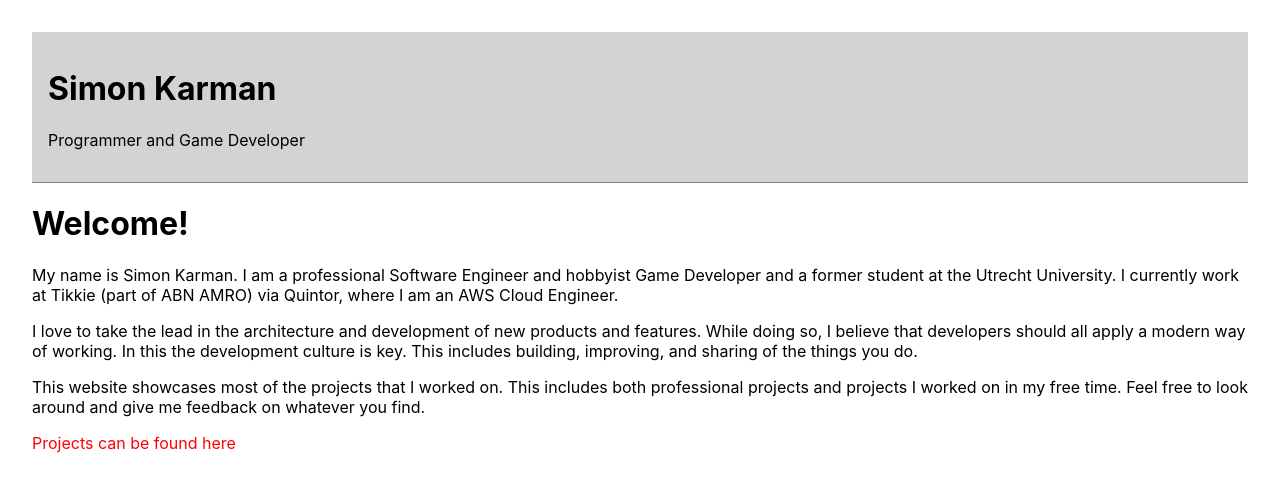
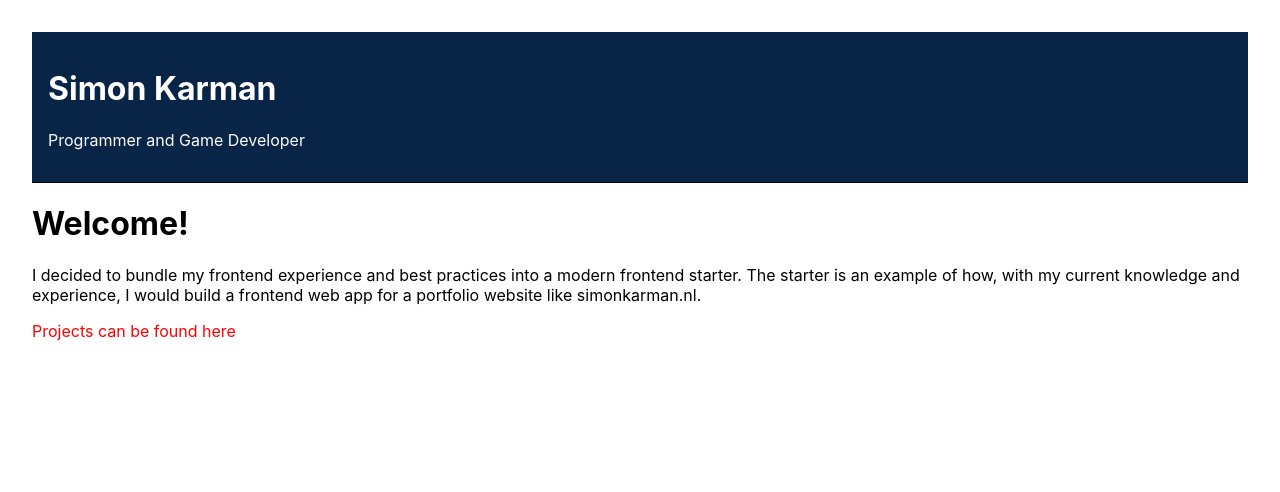
Before and after one commit to simonkarman/nextjs-frontend-app-starter, a Next.js app: page /simonkarman-next/ in a window 1280 px wide. Shown: the top 492 px of the page. Built offline with nearby package versions, Linux system fonts and the light colour scheme.

Commit message:
Improved some description, the README.md, and the styling

```diff
--- a/pages/_app.tsx
+++ b/pages/_app.tsx
@@ -4,10 +4,10 @@ import Link from 'next/link';
 import styled from 'styled-components';
 
 const Header = styled.div`
-  background-color: lightgray;
-  border-bottom: 1px solid gray;
+  background-color: #082447;
+  border-bottom: 1px solid black;
   padding: 1em;
-  color: black;
+  color: white;
 `;
 
 function MyApp({ Component, pageProps }: AppProps) {
--- a/pages/index.tsx
+++ b/pages/index.tsx
@@ -5,16 +5,9 @@ const HomePage: NextPage = () => (
   <>
     <h1>Welcome!</h1>
     <p>
-      My name is Simon Karman. I am a professional Software Engineer and hobbyist Game Developer and a former student at the Utrecht University. I
-      currently work at Tikkie (part of ABN AMRO) via Quintor, where I am an AWS Cloud Engineer.
-    </p>
-    <p>
-      I love to take the lead in the architecture and development of new products and features. While doing so, I believe that developers should all
-      apply a modern way of working. In this the development culture is key. This includes building, improving, and sharing of the things you do.
-    </p>
-    <p>
-      This website showcases most of the projects that I worked on. This includes both professional projects and projects I worked on in my free
-      time. Feel free to look around and give me feedback on whatever you find.
+      I decided to bundle my frontend experience and best practices into a modern frontend starter.
+      The starter is an example of how, with my current knowledge and experience,
+      I would build a frontend web app for a portfolio website like simonkarman.nl.
     </p>
     <p>
       <LinkTo href="/projects">
--- a/pages/projects.tsx
+++ b/pages/projects.tsx
@@ -42,7 +42,7 @@ const ProjectsPage: NextPage<ProjectsPageProps> = (props: ProjectsPageProps) =>
       <h1>Last 3 Projects (static)</h1>
       <p>Very fast because pre rendered and part of SEO, however need a rebuild to change</p>
       {projects.map(Project)}
-      <hr />
+
       <h1>Last 4 Projects (dynamic)</h1>
       <p>Slow because data needs to be fetched by client and not part of SEO, however does not need a rebuild to change</p>
       {fetching && (<div>Loading...</div>)}
@@ -53,6 +53,9 @@ const ProjectsPage: NextPage<ProjectsPageProps> = (props: ProjectsPageProps) =>
           .slice(0, 4)
           .map(Project)
       )}
+      <LinkTo href="/">
+        Go back home.
+      </LinkTo>
     </>
   );
 };
```
Also changed, not shown: pages/projects/[name].tsx (+13 -7 lines), 1 other file (tests, documents, lock files or other folders).
